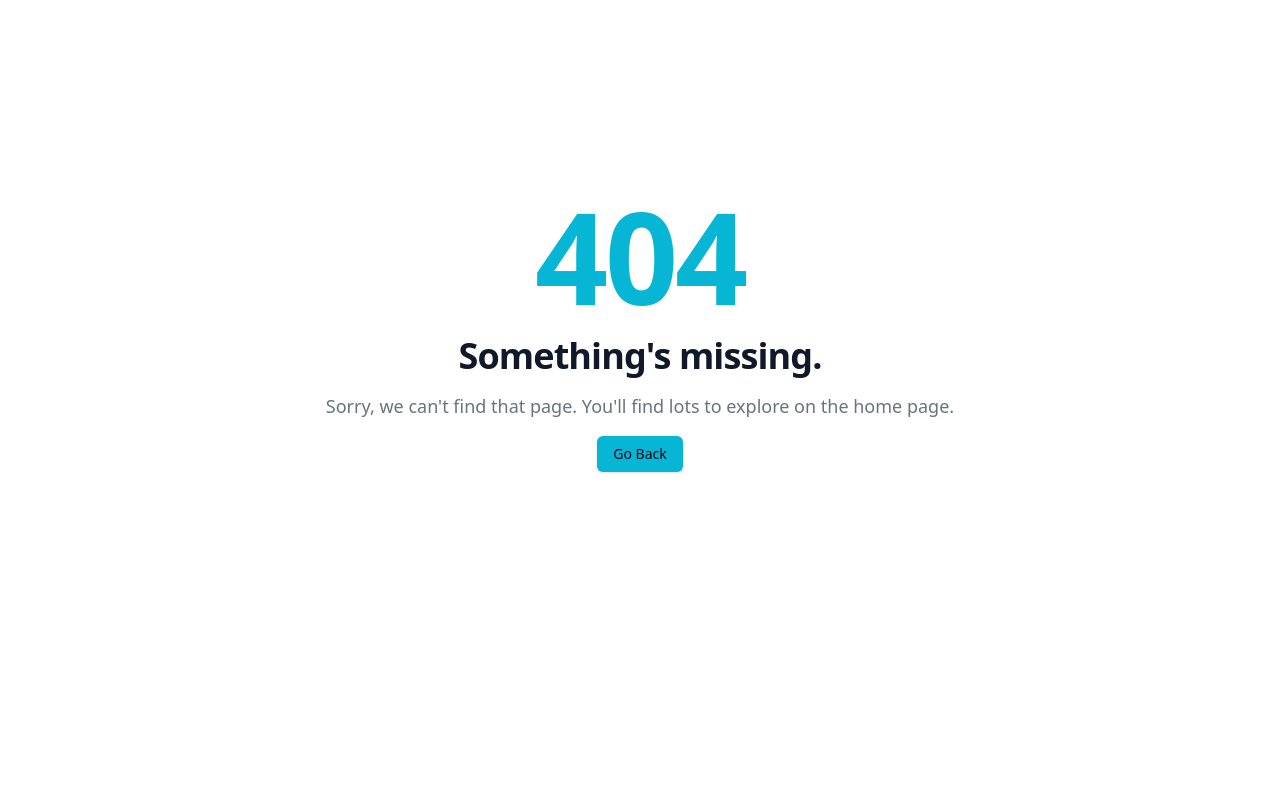
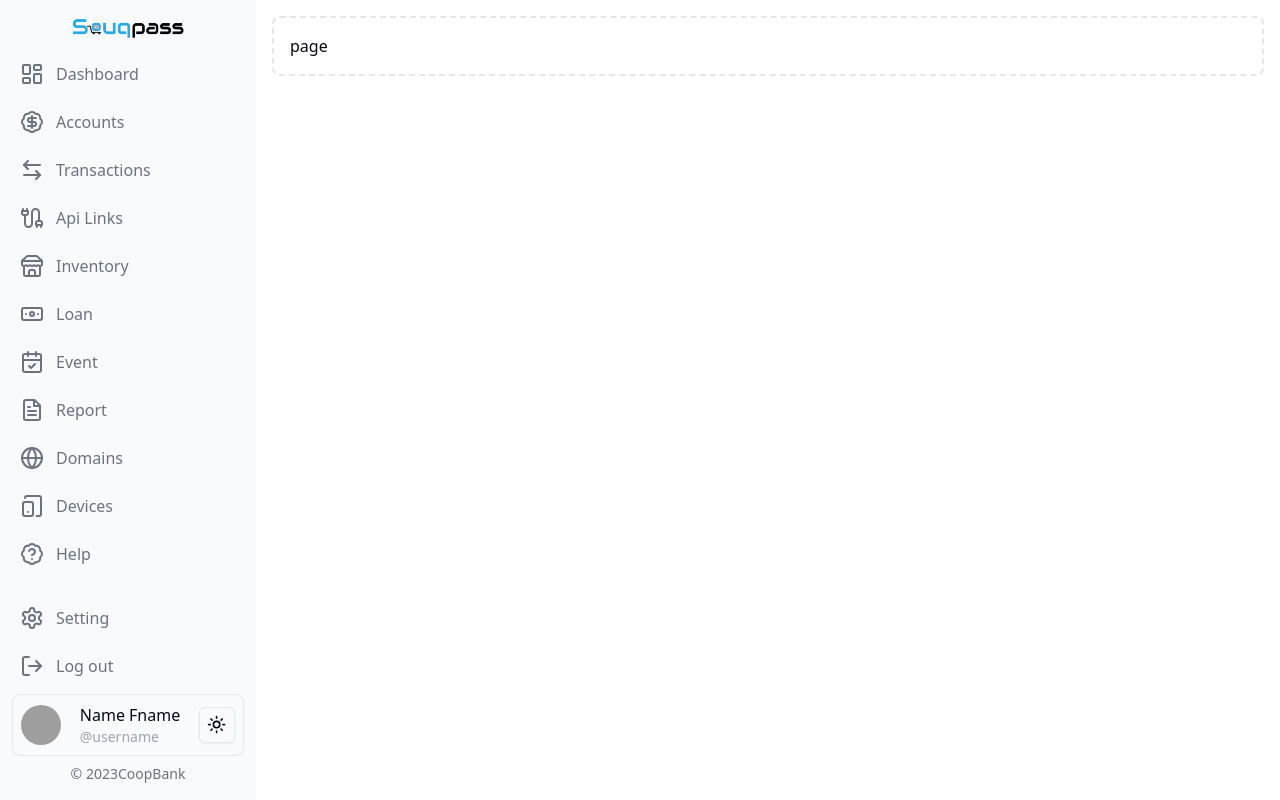
Before and after one commit to MuhidinM/souqGateway, a Next.js app: page /merchants/devices in a window 1280 px wide. Before the commit this address had no page. Built offline with nearby package versions, Linux system fonts and the light colour scheme; grey boxes are pictures that could not be loaded.

Commit message:
merchants layout

```diff
--- /dev/null
+++ b/app/merchants/devices/page.tsx
@@ -0,0 +1,9 @@
+import React from 'react'
+
+const page = () => {
+  return (
+    <div>page</div>
+  )
+}
+
+export default page
--- /dev/null
+++ b/app/merchants/domains/page.tsx
@@ -0,0 +1,9 @@
+import React from 'react'
+
+const page = () => {
+  return (
+    <div>page</div>
+  )
+}
+
+export default page
--- /dev/null
+++ b/app/merchants/event/page.tsx
@@ -0,0 +1,9 @@
+import React from 'react'
+
+const page = () => {
+  return (
+    <div>page</div>
+  )
+}
+
+export default page
--- /dev/null
+++ b/app/merchants/help/page.tsx
@@ -0,0 +1,9 @@
+import React from 'react'
+
+const page = () => {
+  return (
+    <div>page</div>
+  )
+}
+
+export default page
--- /dev/null
+++ b/app/merchants/inventory/page.tsx
@@ -0,0 +1,9 @@
+import React from 'react'
+
+const page = () => {
+  return (
+    <div>page</div>
+  )
+}
+
+export default page
--- /dev/null
+++ b/app/merchants/loan/page.tsx
@@ -0,0 +1,9 @@
+import React from 'react'
+
+const page = () => {
+  return (
+    <div>page</div>
+  )
+}
+
+export default page
--- /dev/null
+++ b/app/merchants/report/page.tsx
@@ -0,0 +1,9 @@
+import React from 'react'
+
+const page = () => {
+  return (
+    <div>page</div>
+  )
+}
+
+export default page
--- a/constants.tsx
+++ b/constants.tsx
@@ -100,12 +100,12 @@ export const sideBar: SideBarItem[] = [
     active: "/merchants/inventory",
   },
   {
-    name: "loanList",
-    label: "Loan List",
+    name: "loan",
+    label: "Loan",
     icon: <Banknote />,
     hide: false,
-    path: "/merchants/loanList",
-    active: "/merchants/loanList",
+    path: "/merchants/loan",
+    active: "/merchants/loan",
   },
   {
     name: "event",
```
Also changed, not shown: app/merchants/accounts/page.tsx (added), app/merchants/apilinks/page.tsx (added), app/merchants/transactions/page.tsx (added).
